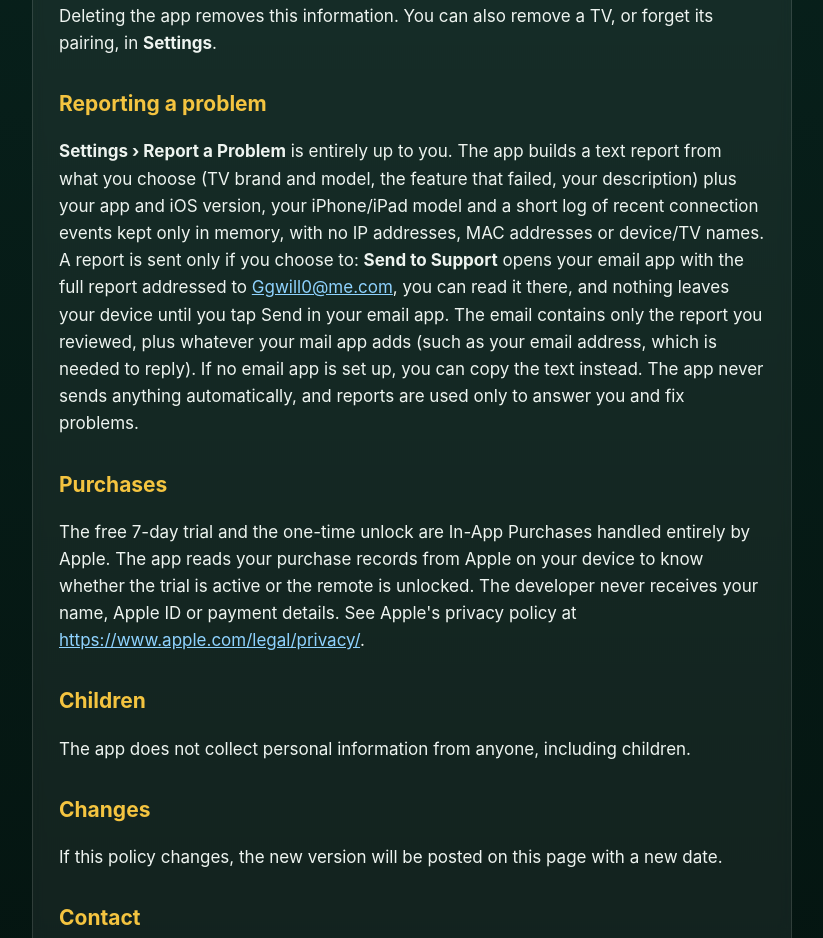
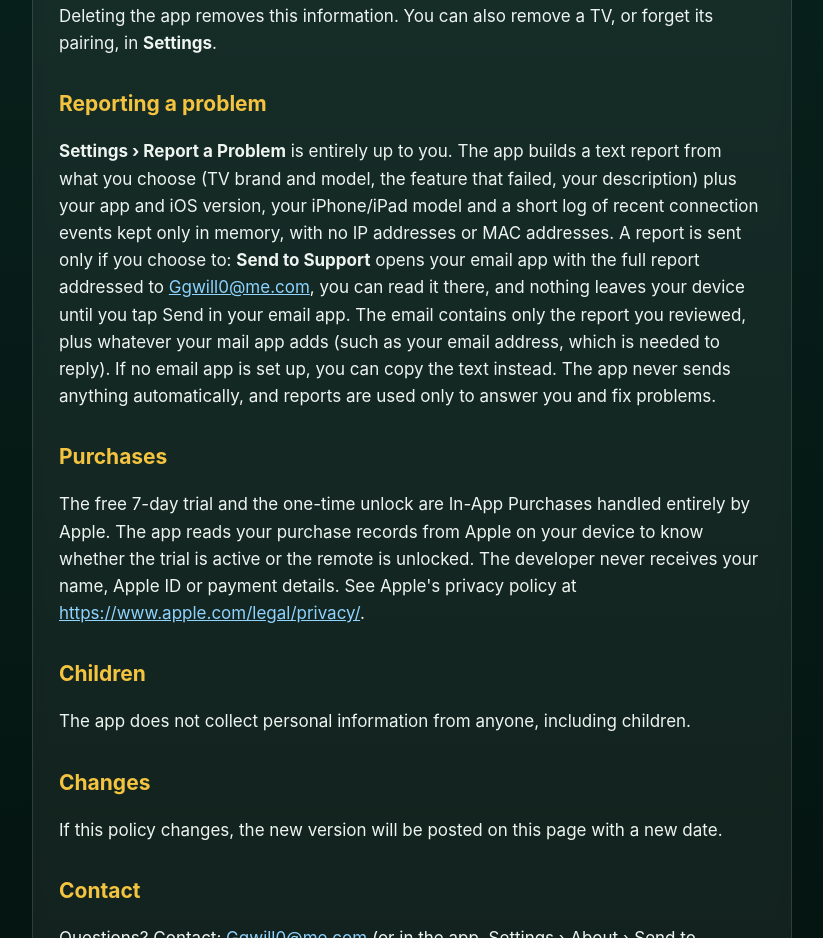
Before and after one commit to ggwill0/no-subscription-remote, a plain HTML site: page privacy.html in a window 1280 px wide. Shown: the part 1084-2022 px from the top of the page, without its empty margins (228-1051 px from the left). Drawn offline with Linux system fonts and the light colour scheme.

Commit message:
Update privacy.html

```diff
--- a/privacy.html
+++ b/privacy.html
@@ -45,7 +45,7 @@ footer { text-align: center; color: #A9BDB3; font-size: 14px; padding: 0 16px 36
 <ul><li>The list of TVs you added (name, brand, IP address, model and, for power-on, the TV's MAC address) and your settings are saved on your device in the app's storage.</li><li>Pairing keys and tokens that a TV gives the app (or the Sony Pre-Shared Key you type) are saved in your device's <strong>Keychain</strong>, marked "this device only".</li><li>For Google TV / Android TV pairing, the app creates a private key and certificate that stay in your Keychain.</li></ul>
 <p>Deleting the app removes this information. You can also remove a TV, or forget its pairing, in <strong>Settings</strong>.</p>
 <h2>Reporting a problem</h2>
-<p><strong>Settings › Report a Problem</strong> is entirely up to you. The app builds a text report from what you choose (TV brand and model, the feature that failed, your description) plus your app and iOS version, your iPhone/iPad model and a short log of recent connection events kept only in memory, with no IP addresses, MAC addresses or device/TV names. A report is sent only if you choose to: <strong>Send to Support</strong> opens your email app with the full report addressed to <a href="mailto:Ggwill0@me.com">Ggwill0@me.com</a>, you can read it there, and nothing leaves your device until you tap Send in your email app. The email contains only the report you reviewed, plus whatever your mail app adds (such as your email address, which is needed to reply). If no email app is set up, you can copy the text instead. The app never sends anything automatically, and reports are used only to answer you and fix problems.</p>
+<p><strong>Settings › Report a Problem</strong> is entirely up to you. The app builds a text report from what you choose (TV brand and model, the feature that failed, your description) plus your app and iOS version, your iPhone/iPad model and a short log of recent connection events kept only in memory, with no IP addresses or MAC addresses. A report is sent only if you choose to: <strong>Send to Support</strong> opens your email app with the full report addressed to <a href="mailto:Ggwill0@me.com">Ggwill0@me.com</a>, you can read it there, and nothing leaves your device until you tap Send in your email app. The email contains only the report you reviewed, plus whatever your mail app adds (such as your email address, which is needed to reply). If no email app is set up, you can copy the text instead. The app never sends anything automatically, and reports are used only to answer you and fix problems.</p>
 <h2>Purchases</h2>
 <p>The free 7-day trial and the one-time unlock are In-App Purchases handled entirely by Apple. The app reads your purchase records from Apple on your device to know whether the trial is active or the remote is unlocked. The developer never receives your name, Apple ID or payment details. See Apple's privacy policy at <a href="https://www.apple.com/legal/privacy/">https://www.apple.com/legal/privacy/</a>.</p>
 <h2>Children</h2>
```
